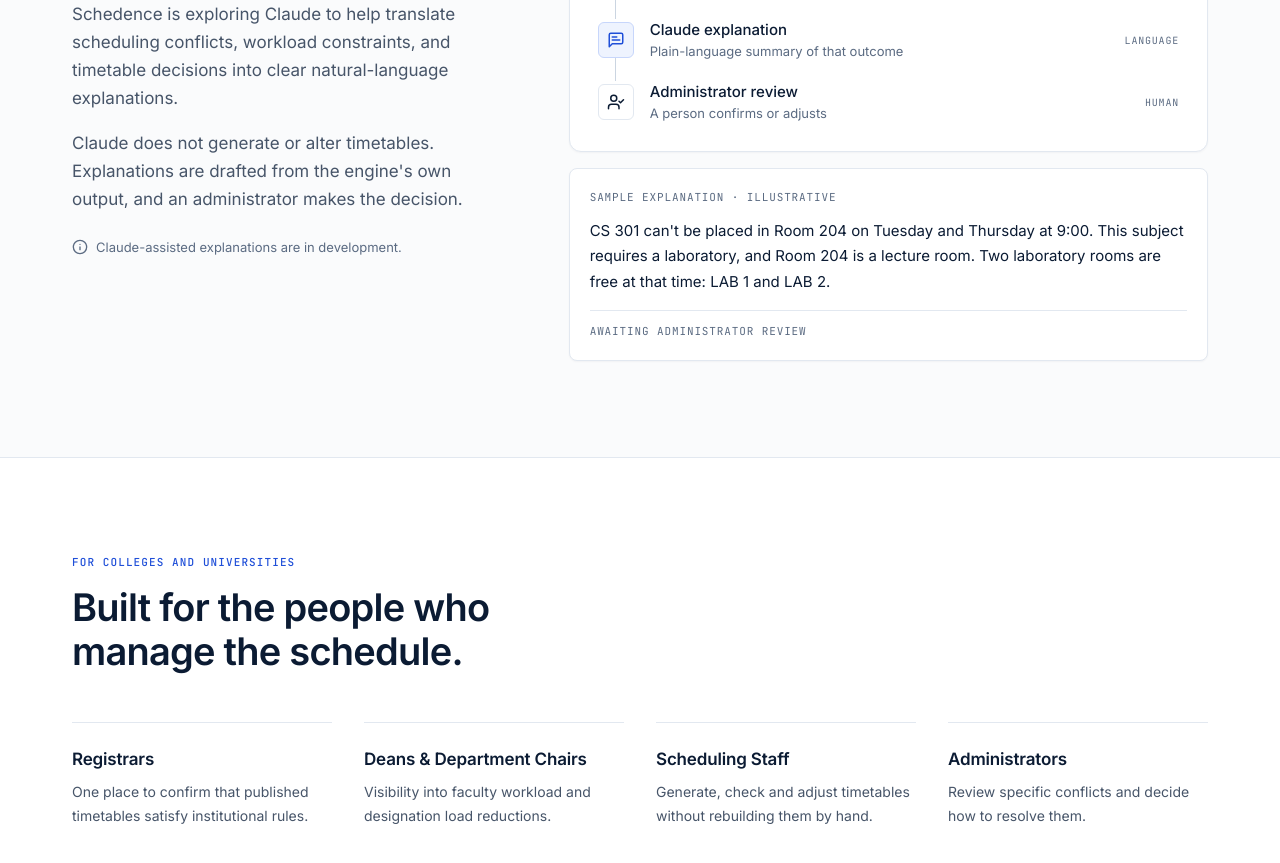
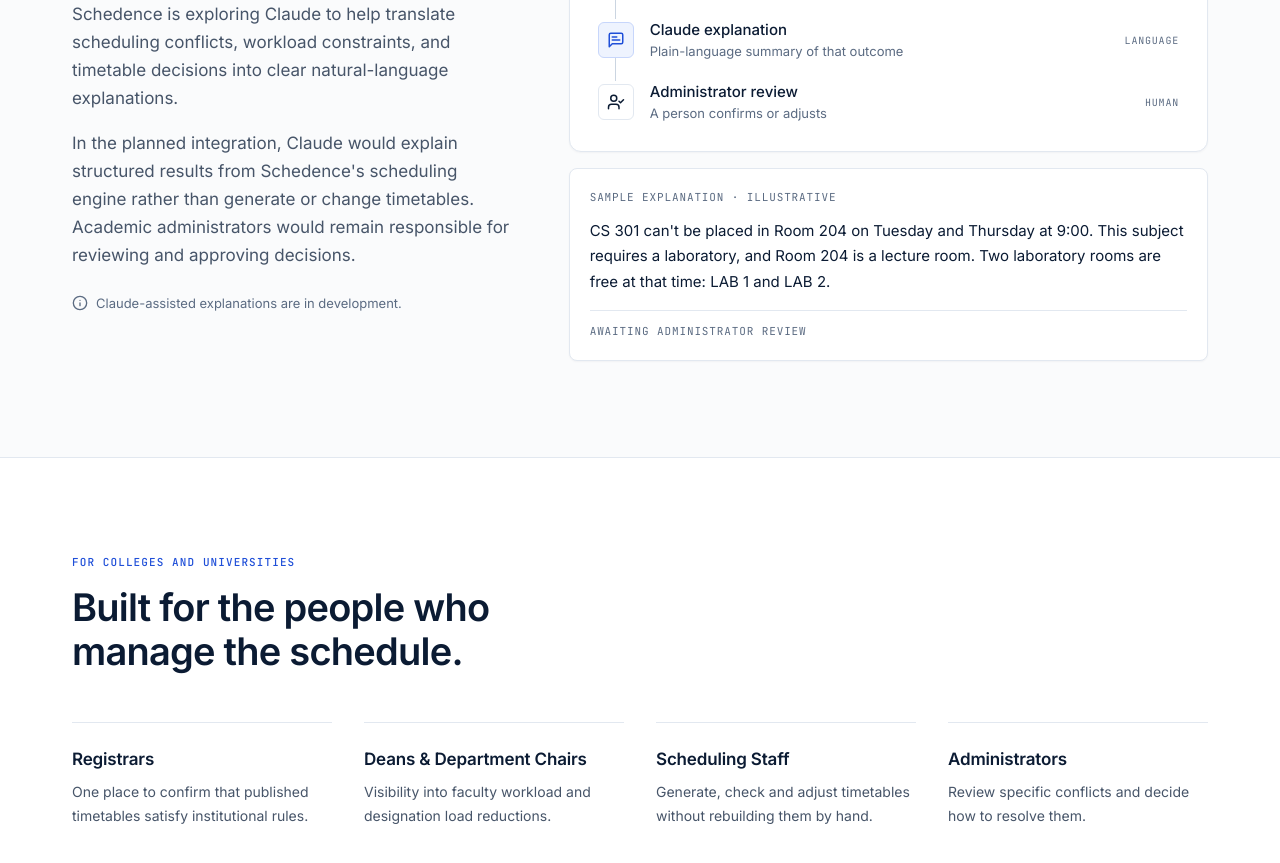
Before and after one commit to echo10000/schedence-site, a Next.js app: page / in a window 1280 px wide. Shown: the part 3820-4683 px from the top of the page. Built offline with nearby package versions, Linux system fonts and the light colour scheme.

Commit message:
fix(copy): clarify planned Claude explanation integration

```diff
--- a/src/components/sections/explanations.tsx
+++ b/src/components/sections/explanations.tsx
@@ -58,9 +58,10 @@
               decisions into clear natural-language explanations.
             </p>
             <p className="mt-4 text-[17px] leading-[1.65] text-body">
-              Claude does not generate or alter timetables. Explanations are
-              drafted from the engine&apos;s own output, and an administrator
-              makes the decision.
+              In the planned integration, Claude would explain structured results
+              from Schedence&apos;s scheduling engine rather than generate or change
+              timetables. Academic administrators would remain responsible for
+              reviewing and approving decisions.
             </p>
             <p className="mt-6 flex items-start gap-2 text-[13px] leading-5 text-muted">
               <Info className="mt-0.5 h-4 w-4 shrink-0" aria-hidden="true" />
```
